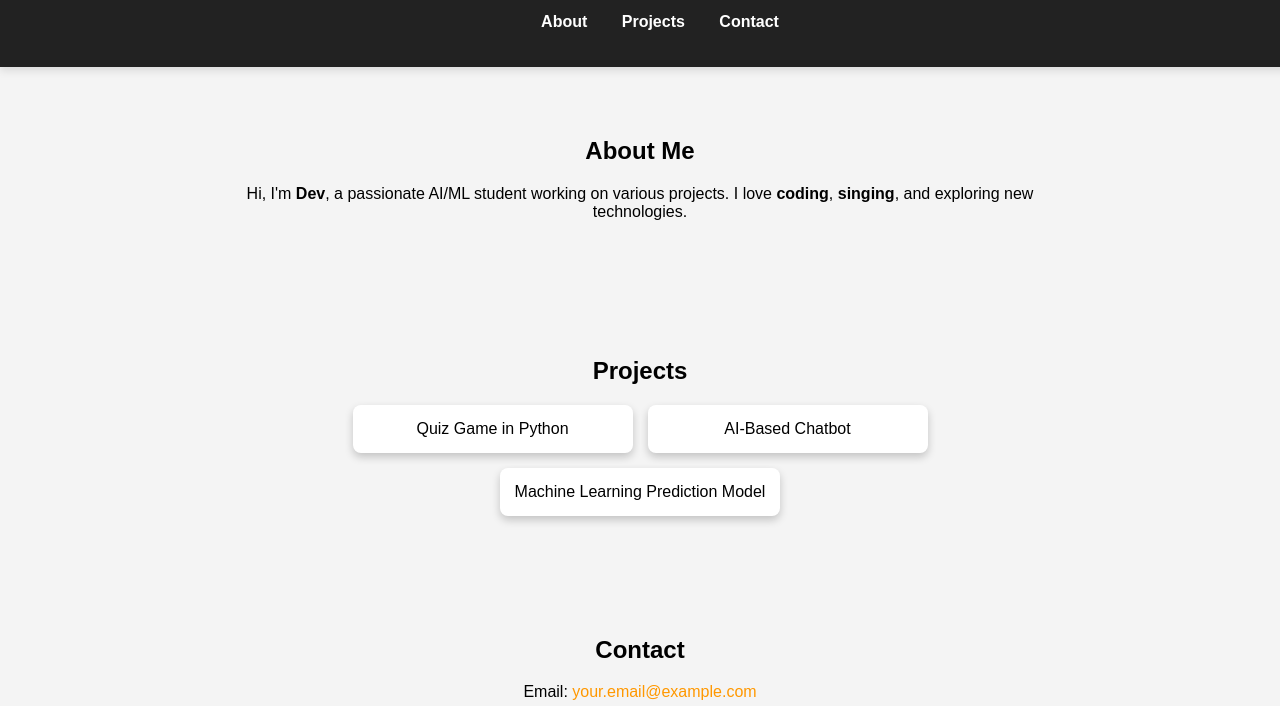
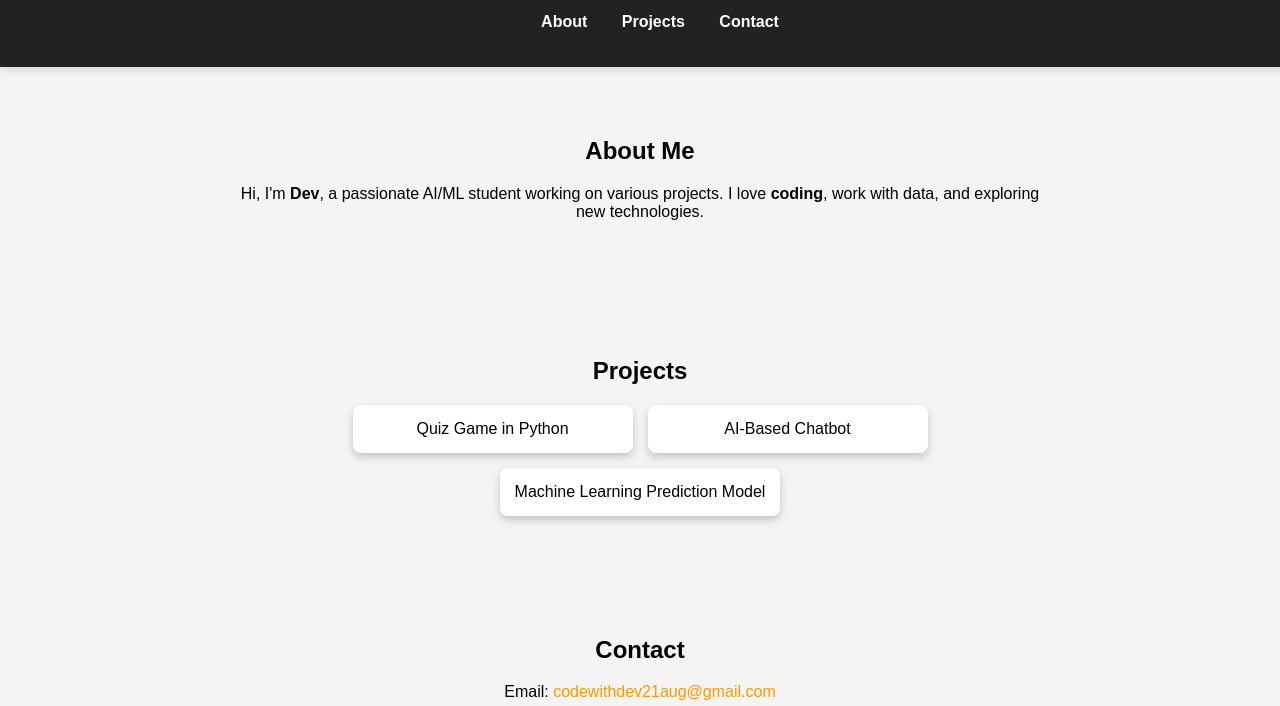
Before and after one commit to devrohilla21/dev-profile, a plain HTML site: page index.html in a window 1280 px wide. Shown: the part 94-800 px from the top of the page. Drawn offline with Linux system fonts and the light colour scheme.

Commit message:
Update index.html

```diff
--- a/index.html
+++ b/index.html
@@ -22,7 +22,7 @@
 
     <section id="about" class="fade-in">
         <h2>About Me</h2>
-        <p>Hi, I'm <b>Dev</b>, a passionate AI/ML student working on various projects. I love <b>coding</b>, <b>singing</b>, and exploring new technologies.</p>
+        <p>Hi, I'm <b>Dev</b>, a passionate AI/ML student working on various projects. I love <b>coding</b>, work with data, and exploring new technologies.</p>
     </section>
 
     <section id="projects" class="fade-in">
@@ -36,7 +36,7 @@
 
     <section id="contact" class="fade-in">
         <h2>Contact</h2>
-        <p>Email: <a href="mailto:your.email@example.com">your.email@example.com</a></p>
+        <p>Email: <a href="mailto:codewithdev21aug@gmail.com">codewithdev21aug@gmail.com</a></p>
         <p>GitHub: <a href="https://github.com/devrohilla21" target="_blank">devrohilla21</a></p>
         <p>Instagram: <a href="https://www.instagram.com/dev21.py" target="_blank">dev21.py</a></p>
     </section>
```
